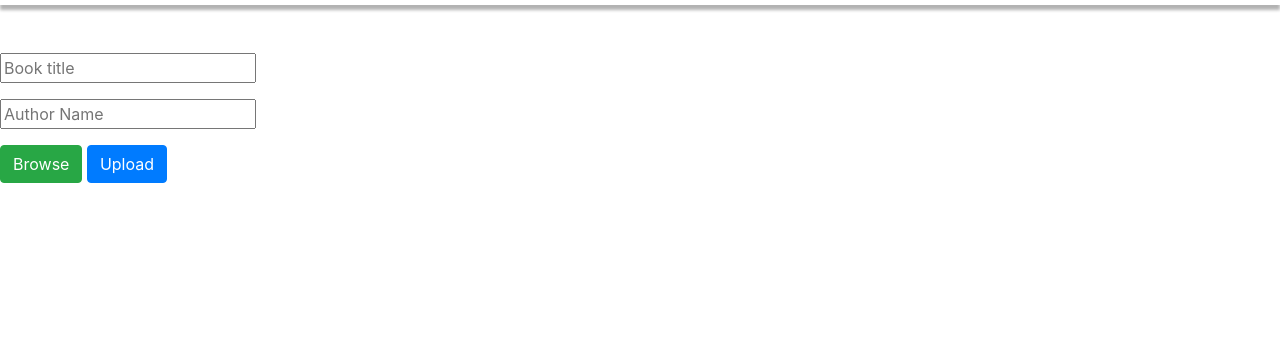
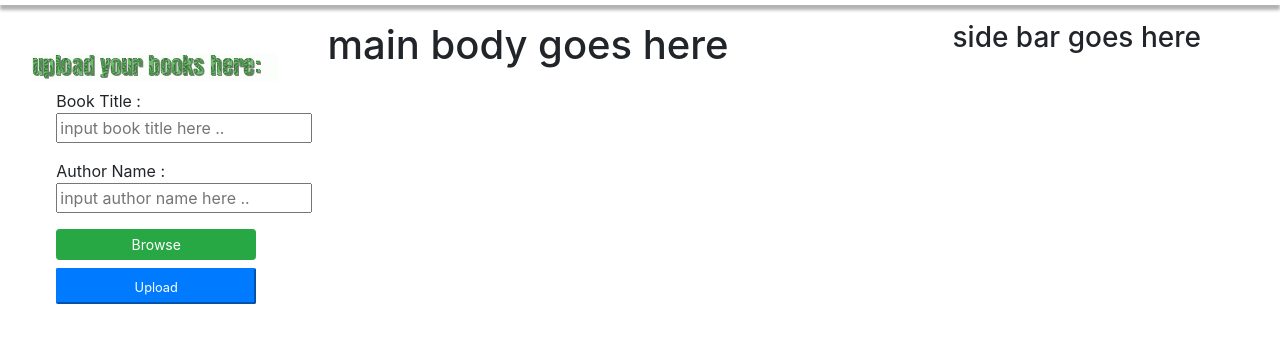
Before and after one commit to biscuit-pdf/client, a plain HTML site: page index.html in a window 1280 px wide. Shown: the part 72-414 px from the top of the page. Drawn offline with nearby package versions, Linux system fonts and the light colour scheme.

Commit message:
beautify form and add basic vue

```diff
--- /dev/null
+++ b/assets/components/main.js
@@ -0,0 +1,9 @@
+new Vue ({
+  el :'#app',
+  data : {
+
+  },
+  created : {
+
+  }
+})
--- a/index.html
+++ b/index.html
@@ -1,18 +1,22 @@
 <!DOCTYPE html>
 <html lang="en">
+
 <head>
   <meta charset="UTF-8">
   <meta name="viewport" content="width=device-width, initial-scale=1.0">
   <meta http-equiv="X-UA-Compatible" content="ie=edge">
-  <link rel="stylesheet" href="https://maxcdn.bootstrapcdn.com/bootstrap/4.0.0/css/bootstrap.min.css" integrity="sha384-Gn5384xqQ1aoWXA+058RXPxPg6fy4IWvTNh0E263XmFcJlSAwiGgFAW/dAiS6JXm" crossorigin="anonymous">
-  <link rel="stylesheet" href="https://use.fontawesome.com/releases/v5.7.2/css/all.css" integrity="sha384-fnmOCqbTlWIlj8LyTjo7mOUStjsKC4pOpQbqyi7RrhN7udi9RwhKkMHpvLbHG9Sr" crossorigin="anonymous">
+  <link rel="stylesheet" href="https://maxcdn.bootstrapcdn.com/bootstrap/4.0.0/css/bootstrap.min.css" integrity="sha384-Gn5384xqQ1aoWXA+058RXPxPg6fy4IWvTNh0E263XmFcJlSAwiGgFAW/dAiS6JXm"
+    crossorigin="anonymous">
+  <link rel="stylesheet" href="https://use.fontawesome.com/releases/v5.7.2/css/all.css" integrity="sha384-fnmOCqbTlWIlj8LyTjo7mOUStjsKC4pOpQbqyi7RrhN7udi9RwhKkMHpvLbHG9Sr"
+    crossorigin="anonymous">
   <link rel="stylesheet" href="assets/style.css">
   <title>biscuitpdf</title>
 </head>
+
 <body>
-
+  <div id="app">
     <!-- N A V B A R -->
-  <header class="navbar navbar-light d-flex justify-content-between bd-navbar sticky-top " >
+    <header class="navbar navbar-light d-flex justify-content-between bd-navbar sticky-top ">
 
       <a class="navbar-brand mx-auto" href="#"><img src="./assets/logo.png" alt="logo"></a>
       <div class="p-2 dropdown">
@@ -25,31 +29,64 @@
       </div>
     </header>
 
-  <div class="my-5">
-    <div class="form-group">
-      <input type="text" name="" placeholder="Book title">
+    <div class="container-fluid row col-sm-12">
+
+      <!-- F O R M -->
+      <div class="my-5 col-sm-3 mt-3">
+        <img class="mx-auto d-block pr-1" src="./assets/upload.gif">
+        <!-- <h5 class="text-center mb-2 text-info"><u><strong>upload your file here</u></strong></h5> -->
+        <div class="form-group mx-auto mt-2" style="width: 200px">
+          Book Title :
+          <input type="text" name="" placeholder="input book title here ..">
         </div>
-    <div class="form-group">
-      <input type="text" name="" placeholder="Author Name">
+        <div class="form-group mx-auto" style="width: 200px">
+          Author Name :
+          <input type="text" name="" placeholder="input author name here ..">
         </div>
-       <span class="btn btn-file btn-success">
+        <div class="mx-auto" style="width: 200px">
+          <span class="btn btn-file btn-success btn-sm btn-block mb-1">
               Browse <input type="file">
           </span>
-      <span><button class="btn btn-primary" type="submit">Upload</button></span>
+          <button class="btn-block btn-primary mx-auto text-small p-1 align-middle" type="submit" style="border-radius: 2px">
+            <small> Upload </small>
+          </button>
+        </div>
+      </div>
+
+      <!-- M A I N B O D Y -->
+      <div class="col-sm-6 mt-3">
+        <h1> main body goes here </h1>
+      </div>
+
+      <!-- R I G H T S I D E B A R -->
+      <div class="col-sm-3 mt-3">
+        <h3>side bar goes here</h3>
+
+      </div>
+
+
     </div>
 
 
     <!-- S C R I P T   H E R E  -->
 
     <!-- bootstrap script -->
-  <script src="https://code.jquery.com/jquery-3.2.1.slim.min.js" integrity="sha384-KJ3o2DKtIkvYIK3UENzmM7KCkRr/rE9/Qpg6aAZGJwFDMVNA/GpGFF93hXpG5KkN" crossorigin="anonymous"></script>
-  <script src="https://cdnjs.cloudflare.com/ajax/libs/popper.js/1.12.9/umd/popper.min.js" integrity="sha384-ApNbgh9B+Y1QKtv3Rn7W3mgPxhU9K/ScQsAP7hUibX39j7fakFPskvXusvfa0b4Q" crossorigin="anonymous"></script>
-  <script src="https://maxcdn.bootstrapcdn.com/bootstrap/4.0.0/js/bootstrap.min.js" integrity="sha384-JZR6Spejh4U02d8jOt6vLEHfe/JQGiRRSQQxSfFWpi1MquVdAyjUar5+76PVCmYl" crossorigin="anonymous"></script>
-  <!--  -->
+    <script src="https://code.jquery.com/jquery-3.2.1.slim.min.js" integrity="sha384-KJ3o2DKtIkvYIK3UENzmM7KCkRr/rE9/Qpg6aAZGJwFDMVNA/GpGFF93hXpG5KkN"
+      crossorigin="anonymous"></script>
+    <script src="https://cdnjs.cloudflare.com/ajax/libs/popper.js/1.12.9/umd/popper.min.js" integrity="sha384-ApNbgh9B+Y1QKtv3Rn7W3mgPxhU9K/ScQsAP7hUibX39j7fakFPskvXusvfa0b4Q"
+      crossorigin="anonymous"></script>
+    <script src="https://maxcdn.bootstrapcdn.com/bootstrap/4.0.0/js/bootstrap.min.js" integrity="sha384-JZR6Spejh4U02d8jOt6vLEHfe/JQGiRRSQQxSfFWpi1MquVdAyjUar5+76PVCmYl"
+      crossorigin="anonymous"></script>
 
+    <!-- helpers -->
     <script src="https://unpkg.com/sweetalert/dist/sweetalert.min.js"></script>
     <script src="https://unpkg.com/axios/dist/axios.min.js"></script>
+    <script src="https://cdn.jsdelivr.net/npm/vue"></script>
 
-  <script src="https://cdn.jsdelivr.net/npm/vue"></script>
+    <!-- vue & components -->
+    <script src="./assets/components/main.js"></script>
+
+  </div>
 </body>
+
 </html>
```
Also changed, not shown: assets/style.css (line endings or trailing spaces), assets/upload.gif (added), 1 other file. Lines whose indentation alone changed are shown as unchanged.
